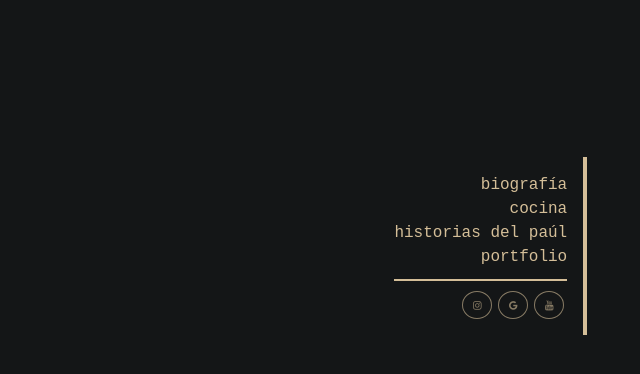
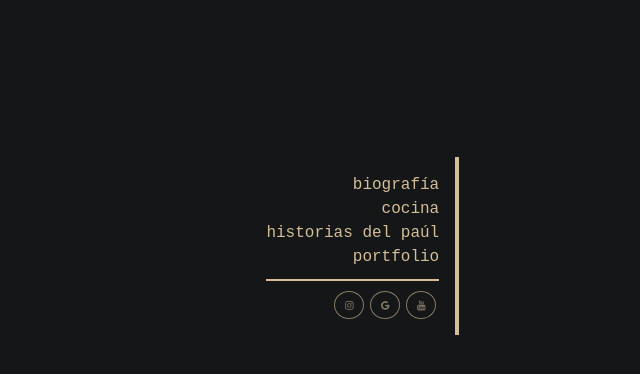
Before and after one commit to Matt-Pron/Matt-Pron.github.io, a plain HTML site: page index.html in a window 1280 px wide. Shown: the part 256-630 px from the top of the page, without its empty margins (338-978 px from the left). Drawn offline with Linux system fonts and the light colour scheme.

Commit message:
Update index.css

```diff
--- a/resources/css/index.css
+++ b/resources/css/index.css
@@ -93,7 +93,7 @@ main li a:hover {
 		padding:16px;
 		border-right:4px solid;
 		position:relative;
-		left:16vw;
+		left:6vw;
 	}
 
 	main .main-intro {
```
